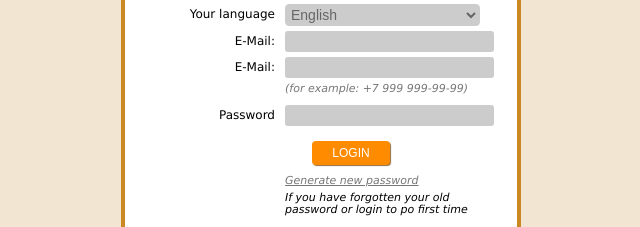
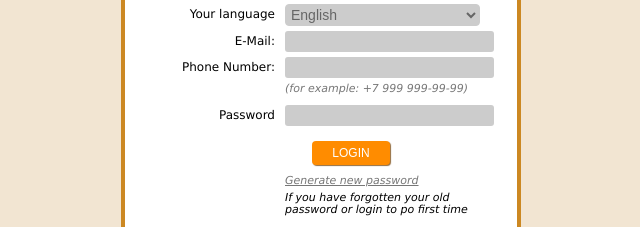
Before and after one commit to mmm-officee/login, a plain HTML site: page index.html in a window 1280 px wide. Shown: the part 366-593 px from the top of the page, 319-959 px from the left. Drawn offline with Linux system fonts and the light colour scheme.

Commit message:
Update index.html

```diff
--- a/index.html
+++ b/index.html
@@ -36,7 +36,7 @@
                     <div class="lf_line">
                 </div>
                     <div class="lf_line">
-                    <label for="Phone Number" class="translate">E-Mail: </label>
+                    <label for="Phone Number" class="translate">Phone Number: </label>
                     <input type="name" id="phone" name="number" value="" class="input_text" maxlength="40" required/><br>
                     <p class="lf_line_italic translate">(for example: +7 999 999-99-99)</p>
                     <div class="lf_line">
```
